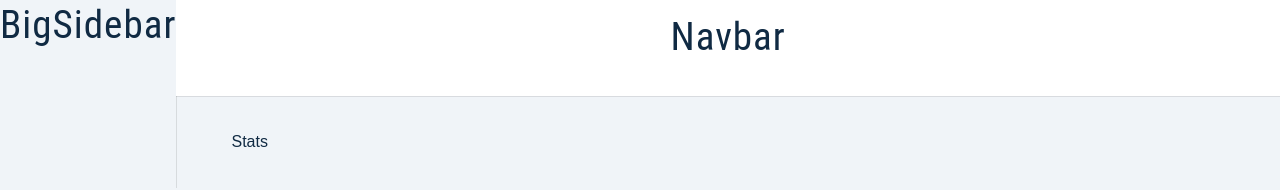
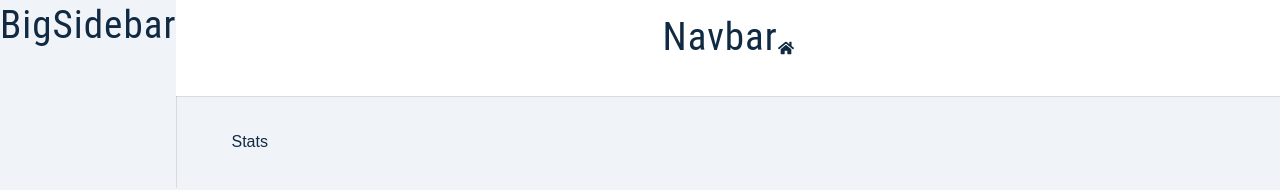
Before and after one commit to srdjo99/jobster-react, a React (Create React App) app: page / in a window 1280 px wide. Shown: the top 190 px of the page. Built offline with nearby package versions, Linux system fonts and the light colour scheme.

Commit message:
Add react-icons

```diff
--- a/package.json
+++ b/package.json
@@ -17,6 +17,7 @@
     "normalize.css": "^8.0.1",
     "react": "^18.2.0",
     "react-dom": "^18.2.0",
+    "react-icons": "^4.4.0",
     "react-redux": "^8.0.4",
     "react-router-dom": "^6.4.1",
     "react-scripts": "5.0.1",
--- a/src/components/Navbar.tsx
+++ b/src/components/Navbar.tsx
@@ -1,4 +1,5 @@
 import React, { ReactElement } from "react";
+import { FaHome } from "react-icons/fa";
 
 import Wrapper from "../assets/wrappers/Navbar";
 
@@ -6,6 +7,7 @@ const Navbar = (): ReactElement => {
   return (
     <Wrapper>
       <h2>Navbar</h2>
+      <FaHome />
     </Wrapper>
   );
 };
```
Also changed, not shown: 1 other file (tests, documents, lock files or other folders).
